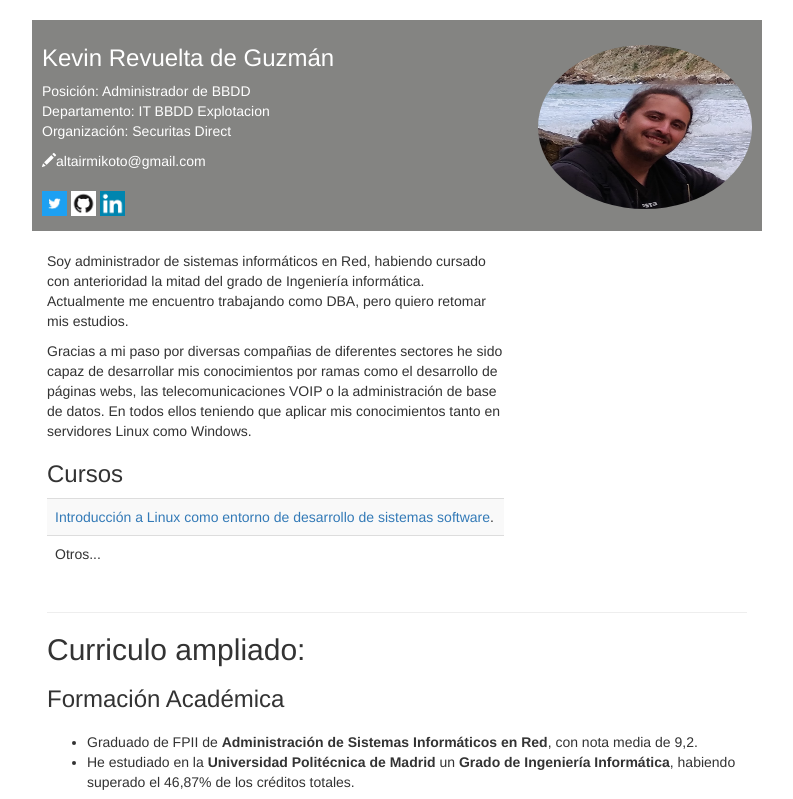
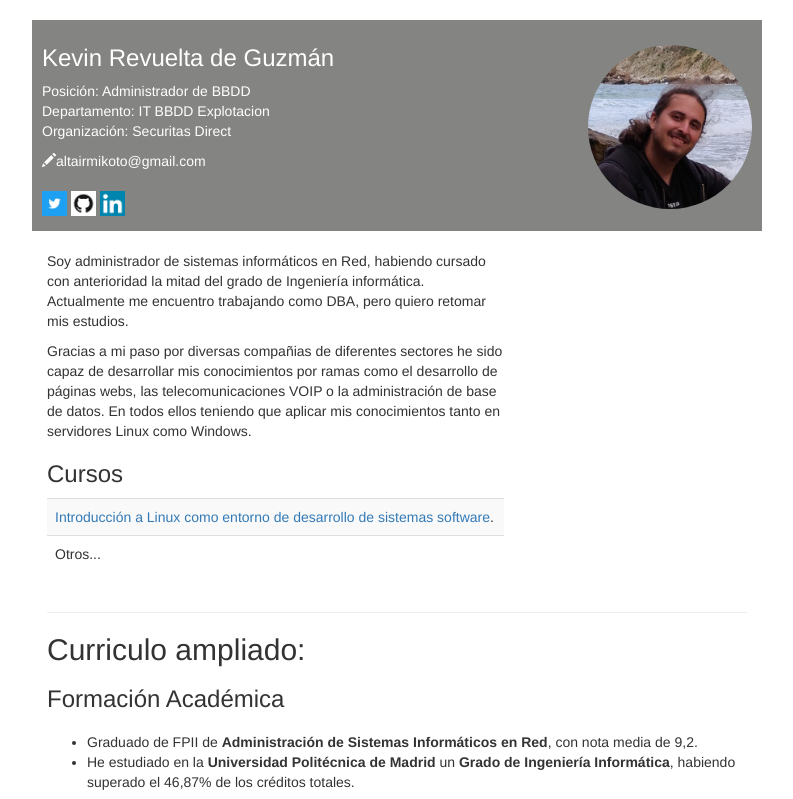
Before and after one commit to altairmikoto/altairmikoto.github.io, a plain HTML site: page index.html in a window 1280 px wide. Shown: the top 799 px of the page, without its empty margins (243-1036 px from the left). Drawn offline with nearby package versions, Linux system fonts and the light colour scheme.

Commit message:
foto-redimension

```diff
--- a/index.html
+++ b/index.html
@@ -17,7 +17,7 @@
   <body>
     <div class="container header-bar">
       <!--Sustituir por los datos del alumno-->
-      <h3>Kevin Revuelta de Guzmán <span><img style="width: 214px; height: 164px;" class='img-circle' alt="Kevin Revuelta de Guzmán" src="img/foto.png" align="right"></span></h3>
+      <h3>Kevin Revuelta de Guzmán <span><img style="width: 164px; height: 164px;" class='img-circle' alt="Kevin Revuelta de Guzmán" src="img/foto.png" align="right"></span></h3>
       <p>
         <!--Sustituir por los datos del alumno-->
         Posición: Administrador de BBDD<br>
```
